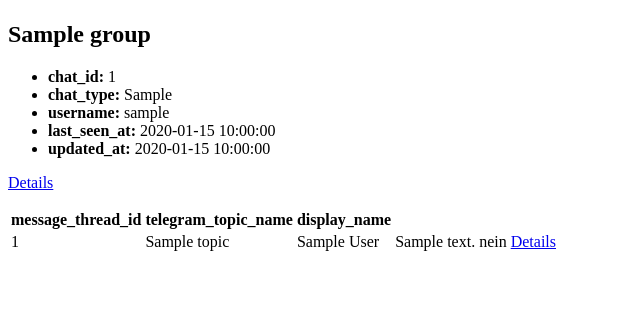
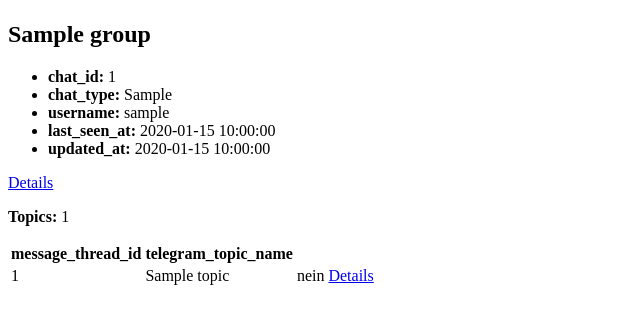
Before and after one commit to Matze383/amo-telegram-bot, a Python web app: template src/amo_bot/webui/templates/groups.html in a window 1280 px wide. Shown: the part 26-350 px from the top of the page, without its empty margins (0-640 px from the left). Run offline with Jinja, Linux system fonts and the light colour scheme; the template is opened without the code that fills it: most values are stand-ins (such as "Sample title", 1, 10 or a date in 2020).

Commit message:
Declutter groups overview

```diff
--- a/src/amo_bot/webui/templates/groups.html
+++ b/src/amo_bot/webui/templates/groups.html
@@ -72,13 +72,12 @@
         {% endif %}
 
         {% if group.topics %}
+          <p><strong>Topics:</strong> {{ group.topics|length }}</p>
           <table>
             <thead>
               <tr>
                 <th>message_thread_id</th>
                 <th>telegram_topic_name</th>
-                <th>display_name</th>
-                <th>{{ t('table.notes') }}</th>
                 <th>{{ t('table.enabled') }}</th>
                 <th>{{ t('table.action') }}</th>
               </tr>
@@ -88,8 +87,6 @@
                 <tr>
                   <td>{{ topic.message_thread_id }}</td>
                   <td>{{ topic.telegram_topic_name or "-" }}</td>
-                  <td>{{ topic.display_name or "-" }}</td>
-                  <td>{{ topic.notes or "-" }}</td>
                   <td>{{ 'yes' if lang == 'en' and topic.enabled else 'no' if lang == 'en' else 'ja' if topic.enabled else 'nein' }}</td>
                   <td><a href="{{ url_for('ui.group_detail_page', chat_id=group.chat_id) }}#topic-{{ topic.message_thread_id }}-heading">Details</a></td>
                 </tr>
```
Also changed, not shown: tests/test_webui_flask_groups.py (+36 -0 lines).
